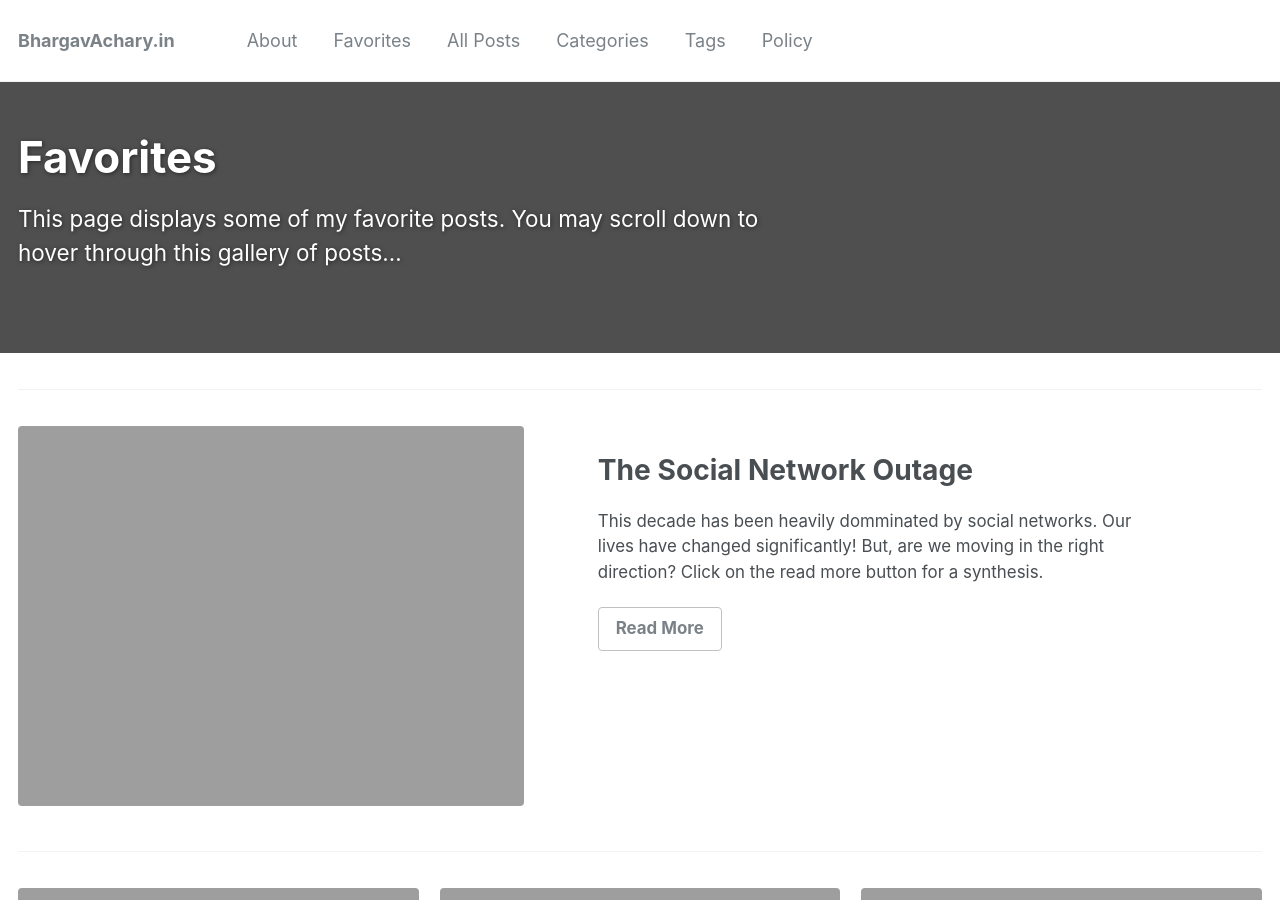
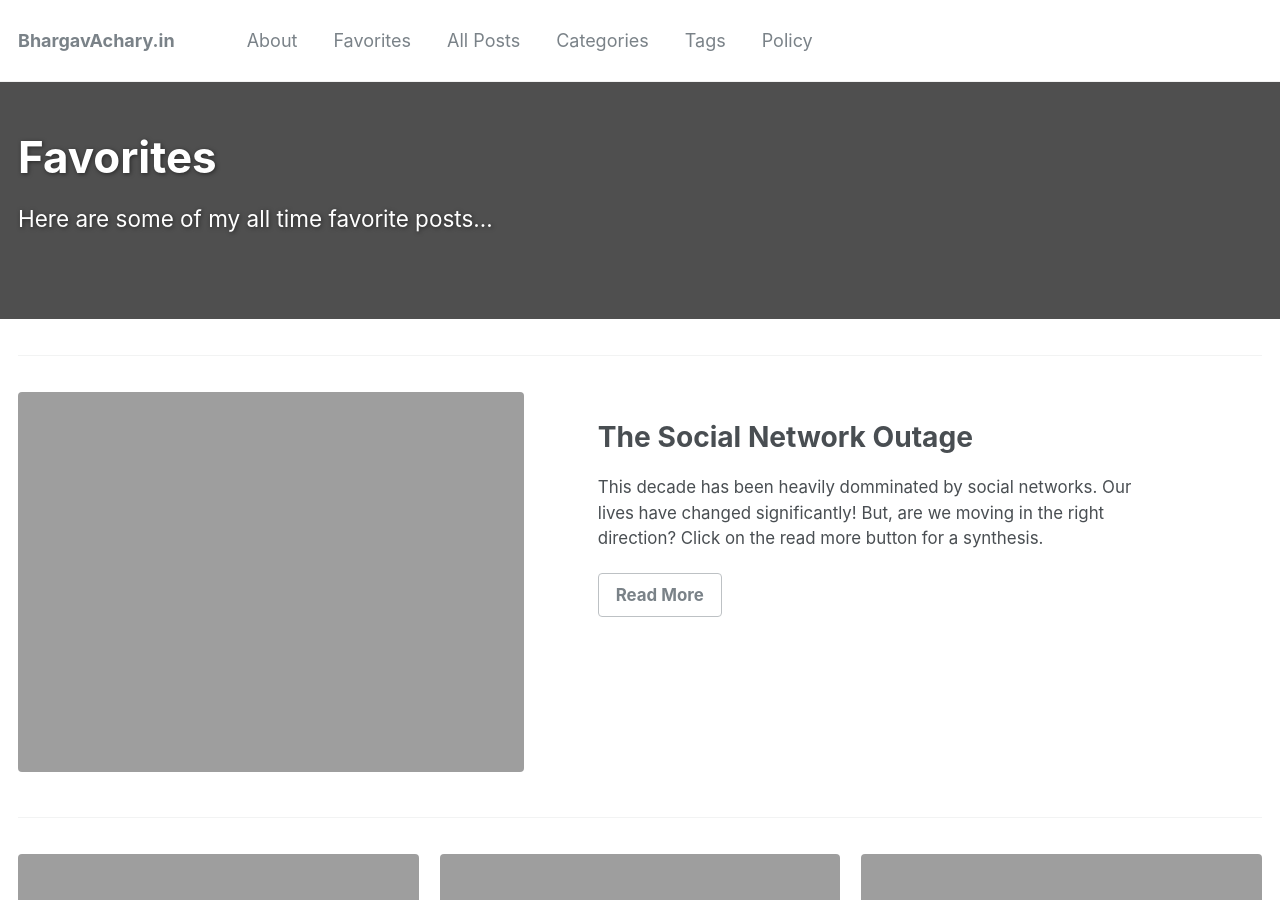
Before and after one commit to bhargavachary/bhargavachary.github.io, a Jekyll site: the page built from _pages/favorites.md, in a window 1280 px wide and 900 px high. Built offline with Jekyll 4.4.1, drawn with Linux system fonts in a browser that asks for light colours.

Commit message:
no message

```diff
--- a/_pages/favorites.md
+++ b/_pages/favorites.md
@@ -7,7 +7,7 @@ header:
   overlay_color: "#000"
   overlay_filter: "0.5"
   overlay_image: intro.jpg
-excerpt: "This page displays some of my favorite posts. You may scroll down to hover through this gallery of posts..."
+excerpt: "Here are some of my all time favorite posts..."
 
 feature_row3:
   - image_path: f5.jpg
```
